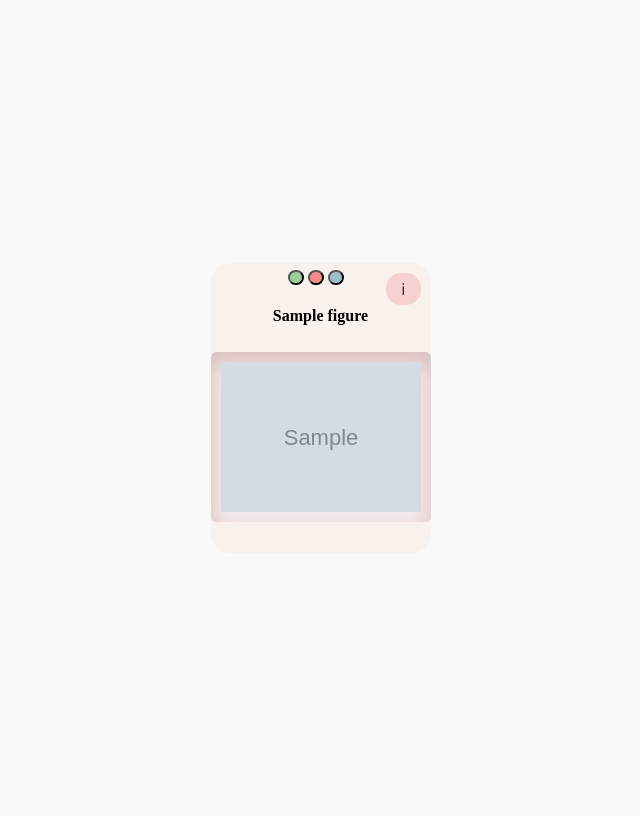
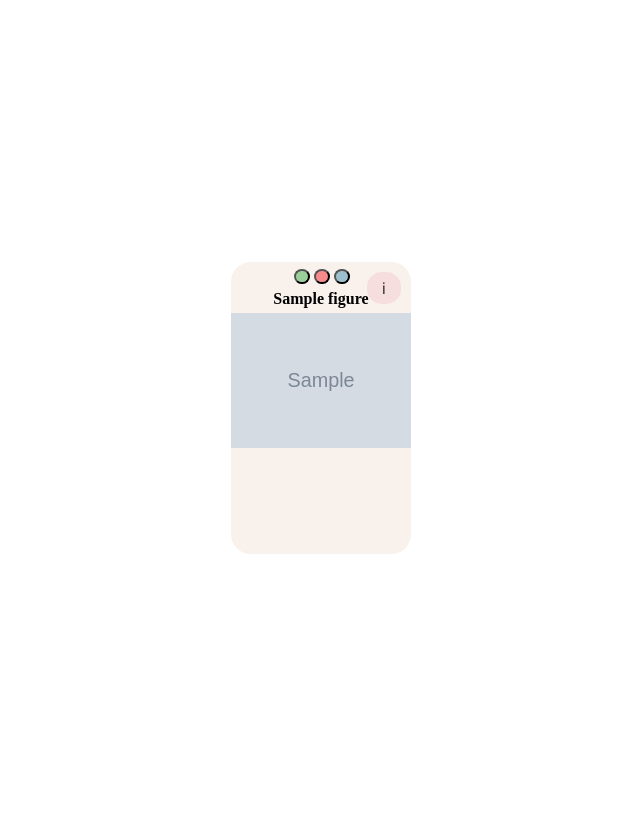
Before and after one commit to ibutanol/Fullstack-Project-Tonidex-v-0.1, a Flask app: page /tonies in a window 1280 px wide. Shown: the whole page, without its empty margins (319-959 px from the left). Run offline with Flask 3, Linux system fonts and the light colour scheme; grey boxes marked "Sample" are stand-in pictures; a database or web service that is not in the repository returns one stand-in record (values such as "Sample title"); data that the repository does not hold is empty.

Commit message:
changed css

```diff
--- a/static/style.css
+++ b/static/style.css
@@ -4,7 +4,7 @@ body {
   justify-content: center;
   align-items: center;
   align-content: center;
-  background: rgb(249, 249, 249);
+  background: rgb(255, 255, 255);
   flex-wrap: wrap;
   overflow-x: hidden;
   margin-left: 200px;
@@ -25,33 +25,37 @@ body {
   margin: 5px;
   align-items: center;
   transition: all 100ms ease-out;
-  margin-left: 4px;
+
+  max-width: 200px;
+
 }
 
 .figure {
   display: flex;
   background: #f8f1ec;
   justify-content: center;
+
+  max-width: 100%;
+  overflow: hidden;
+  text-overflow: ellipsis;
+  white-space: nowrap;
 }
 
-img {
-  display:flex;
-  justify-content: center;
-  background: #f6ecec;
-  box-shadow: inset 0px 5px 10px 0px rgba(101, 99, 99, 0.5);
-  transform: translateY(5px);
-  box-shadow: inset 0px 10px 20px 2px rgba(140, 59, 59, 0.25);
-  padding: 10px;
-  border-radius: 5px;
+
+.figure h4 {
+  margin: 0;
+  padding: 5px;
 }
 
-.card3d {
+
+
+.karte {
   margin: 4px;
   transform: scale(1);
   perspective: 600px;
 }
 
-.card3d:hover {
+.karte:hover {
   z-index: 10;
   transform: scale(1.3);
 }
@@ -93,9 +97,9 @@ height: 15px;
 
 .infobutton {
   position: absolute;
-  top: 10px; /* Adjust top position as needed */
-  right: 10px; /* Adjust right position as needed */
-  background-color: #f7d0d0;
+  top: 10px;
+  right: 10px;
+  background-color: rgba(245, 218, 218, 0.8);
   color: #333;
   border-radius: 15px;
   padding: 5px 15px;
--- a/templates/Tonies.html
+++ b/templates/Tonies.html
@@ -19,7 +19,7 @@
                     <a href="{{ url_for('get_tonie', tonie_id=i.tonie_id) }}" class="infobutton" title="Info">&#8505;</a>
                 </div>
                 <div class="figure"><h4>{{i["figure"]}}</h4></div>
-                <div class="image"><img src="{{i.image}}" alt="tonie" width="200"></div>
+                <div class="image"><img src="{{i.image}}" alt="tonie" width="180"></div>
             </div>
         </div>
         <script src="{{ url_for('static', filename='script.js') }}"></script>
```
Also changed, not shown: Toniedata.db.
